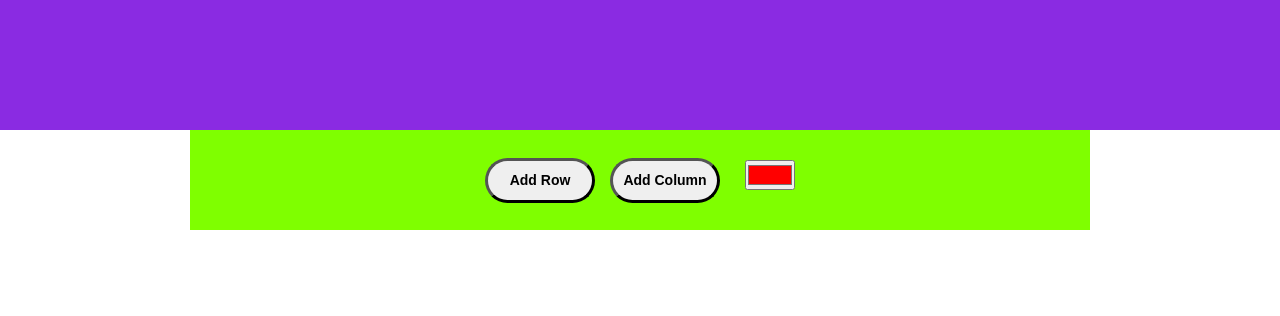
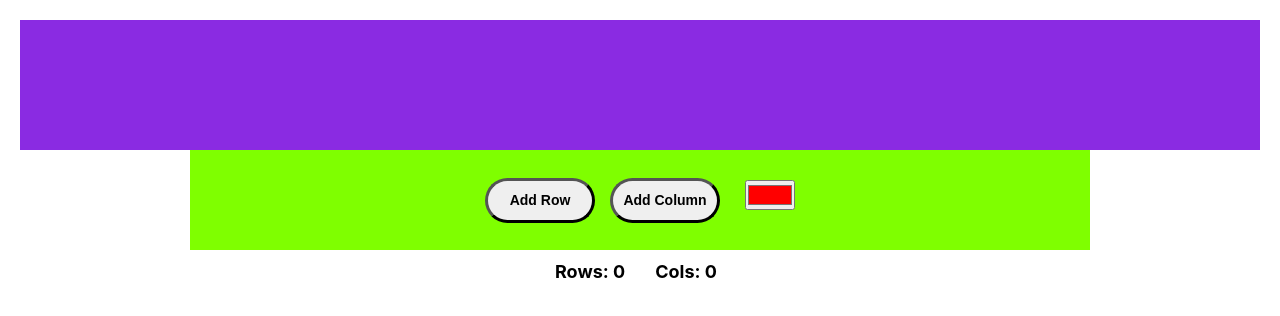
Before and after one commit to razhar5214/TTP_Task8, a React (Create React App) app in the folder grid-app/: page / in a window 1280 px wide. Shown: the top 316 px of the page. Built offline with nearby package versions, Linux system fonts and the light colour scheme.

Commit message:
closes issue #2 addRow and addCol work

```diff
--- a/grid-app/src/App.css
+++ b/grid-app/src/App.css
@@ -1,5 +1,6 @@
 .App {
   text-align: center;
+  padding: 20px;
 }
 
 .App-logo {
@@ -36,3 +37,23 @@
     transform: rotate(360deg);
   }
 }
+td, tr {
+  border: 1px black solid;
+  padding: 20px;
+}
+
+.display_row_col{
+  display: flex;
+  width: 500px;
+  margin:auto;
+  padding-left: 330px;
+  margin-top: 20px;
+}
+.display_row_col > p{
+  padding-right: 30px;
+  font-size: 18px;
+  font-weight: bold;
+}
+#my-table{
+  margin-top: 40px;
+}
--- a/grid-app/src/App.js
+++ b/grid-app/src/App.js
@@ -19,6 +19,7 @@ export default function App() {
       ...prevGrid,
       rows: prevGrid.rows+1
     }))
+    appendRow(grid.rows);
   }
 
   function addColumn(){
@@ -27,7 +28,34 @@ export default function App() {
       ...prevGrid,
       cols: prevGrid.cols+1
     }))
+    appendColumn();
   }
+  function appendRow(rows) {
+    var tbl = document.getElementById('my-table'), // table reference
+        row = tbl.insertRow(tbl.rows.length),      // append table row
+        i;
+    // insert table cells to the new row
+    for (i = 0; i < tbl.rows[0].cells.length; i++) {
+        createCell(row.insertCell(i));
+    }
+  }
+  function appendColumn() {
+    var tbl = document.getElementById('my-table'), // table reference
+        i;
+    // open loop for each row and append cell
+    for (i = 0; i < tbl.rows.length; i++) {
+        createCell(tbl.rows[i].insertCell(tbl.rows[i].cells.length));
+    }
+}
+
+// create DIV element and append to the table cell
+  function createCell(cell, style) {
+      var div = document.createElement('div'); // create DIV element
+      div.setAttribute('class', style);        // set DIV class attribute
+      div.setAttribute('className', style);    // set DIV class attribute for IE (?!)
+      cell.appendChild(div);                   // append DIV to the table cell
+  }
+
 
 
     return (
@@ -37,7 +65,20 @@ export default function App() {
           <button className="nav--btn" onClick={addRow}>Add Row</button>
           <button className="nav--btn" onClick={addColumn}> Add Column</button>
           <input className="color--picker" type="color" value="#FF0000"/>
+          <div className="display_row_col">
+            <p>Rows: {grid.rows}</p>
+            <p>Cols: {grid.cols}</p>
+          </div>
         </div>
-      </div>
+
+          <table id="my-table">
+            {/* <AddRow /> */}
+            {/* Table.jsx could be the parent of TableRow.jsx (presentational component)
+              TableRow.jsx could be the parent of TableCell.jsx (presentational component) */}
+
+
+          </table>
+        </div>
+
     );
 }
--- a/grid-app/src/index.css
+++ b/grid-app/src/index.css
@@ -5,12 +5,10 @@ body {
     sans-serif;
   -webkit-font-smoothing: antialiased;
   -moz-osx-font-smoothing: grayscale;
+
 }
 
 code {
   font-family: source-code-pro, Menlo, Monaco, Consolas, 'Courier New',
     monospace;
 }
-.gridContainer{
-
-}
--- a/grid-app/src/navbar.css
+++ b/grid-app/src/navbar.css
@@ -8,6 +8,7 @@
     height: 100px;
     width: 900px;
     margin: auto;
+
 }
 .nav--btn{
     width:110px;
```
Also changed, not shown: grid-app/src/Components/AddRow.js (+9 -0 lines).
